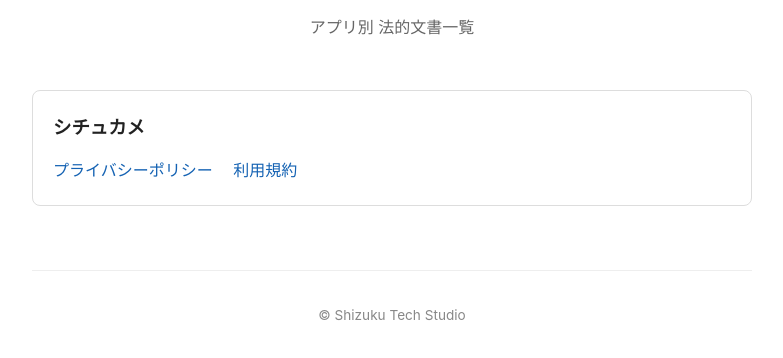
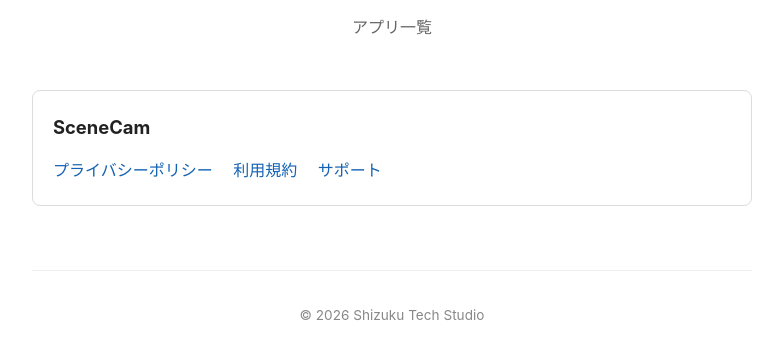
Before and after one commit to shizukutechstudio/shizukutechstudio.github.io, a plain HTML site: page index.html in a window 1280 px wide. Shown: the part 130-488 px from the top of the page, without its empty margins (248-1031 px from the left). Drawn offline with Linux system fonts and the light colour scheme.

Commit message:
Update index.html

```diff
--- a/index.html
+++ b/index.html
@@ -5,7 +5,8 @@
   <meta name="viewport" content="width=device-width, initial-scale=1">
   <title>Shizuku Tech Studio</title>
   <style>
-  body { font-family: -apple-system, BlinkMacSystemFont, "Hiragino Sans", "Yu Gothic", system-ui, sans-serif; max-width: 720px; margin: 0 auto; padding: 64px 20px; line-height: 1.8; color: #222; }
+    body { font-family: -apple-system, BlinkMacSystemFont, "Hiragino Sans", "Yu Gothic", system-ui, sans-serif; max-width: 720px; margin: 0 auto;
+  padding: 64px 20px; line-height: 1.8; color: #222; }
     h1 { font-size: 1.6rem; text-align: center; margin-bottom: 8px; }
     .lead { color: #666; text-align: center; margin-bottom: 3rem; }
     .app-card { padding: 20px; border: 1px solid #ddd; border-radius: 8px; margin: 16px 0; }
@@ -18,14 +19,15 @@
   </head>
   <body>
     <h1>Shizuku Tech Studio</h1>
-  <p class="lead">アプリ別 法的文書一覧</p>
+    <p class="lead">アプリ一覧</p>
 
     <div class="app-card">
-    <div class="app-name">シチュカメ</div>
+      <div class="app-name">SceneCam</div>
       <a href="scenecam/privacy.html">プライバシーポリシー</a>
       <a href="scenecam/terms.html">利用規約</a>
+      <a href="scenecam/support.html">サポート</a>
     </div>
 
-  <footer>&copy; Shizuku Tech Studio</footer>
+    <footer>&copy; 2026 Shizuku Tech Studio</footer>
   </body>
   </html>
```
Lines whose indentation alone changed are shown as unchanged.
